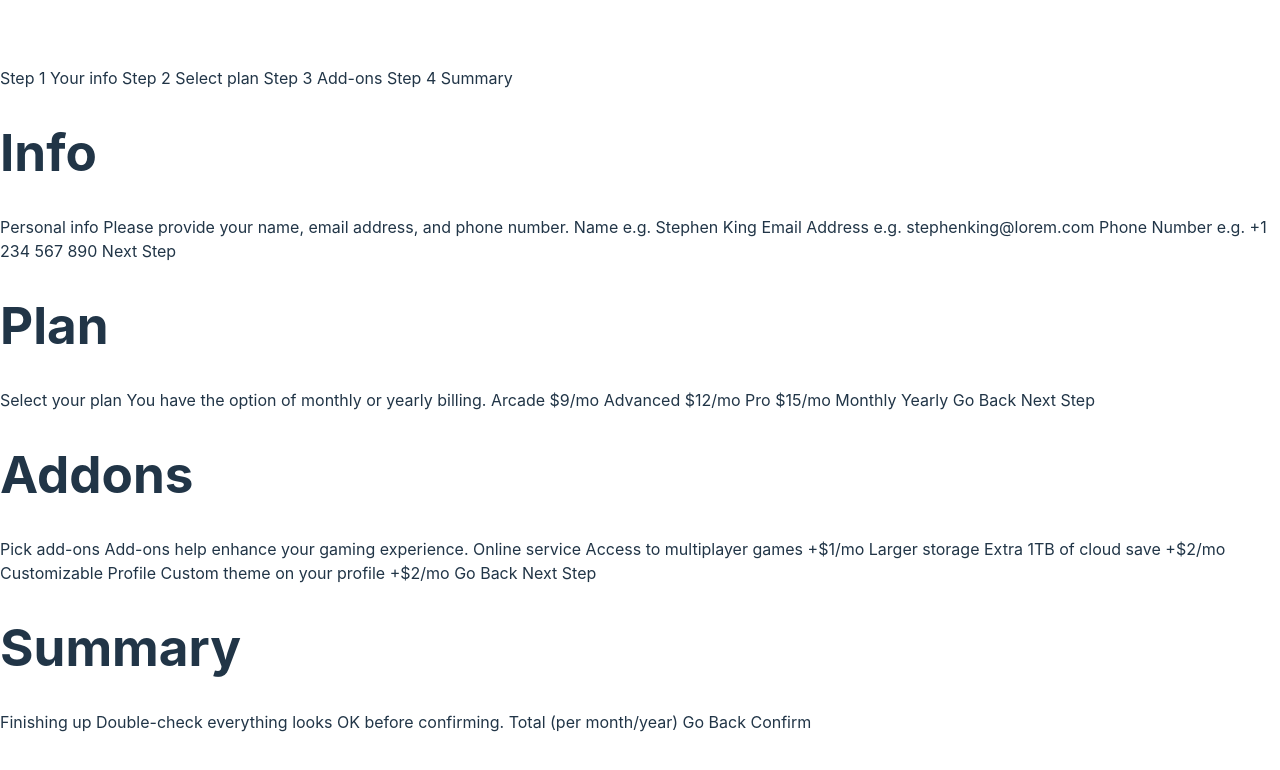
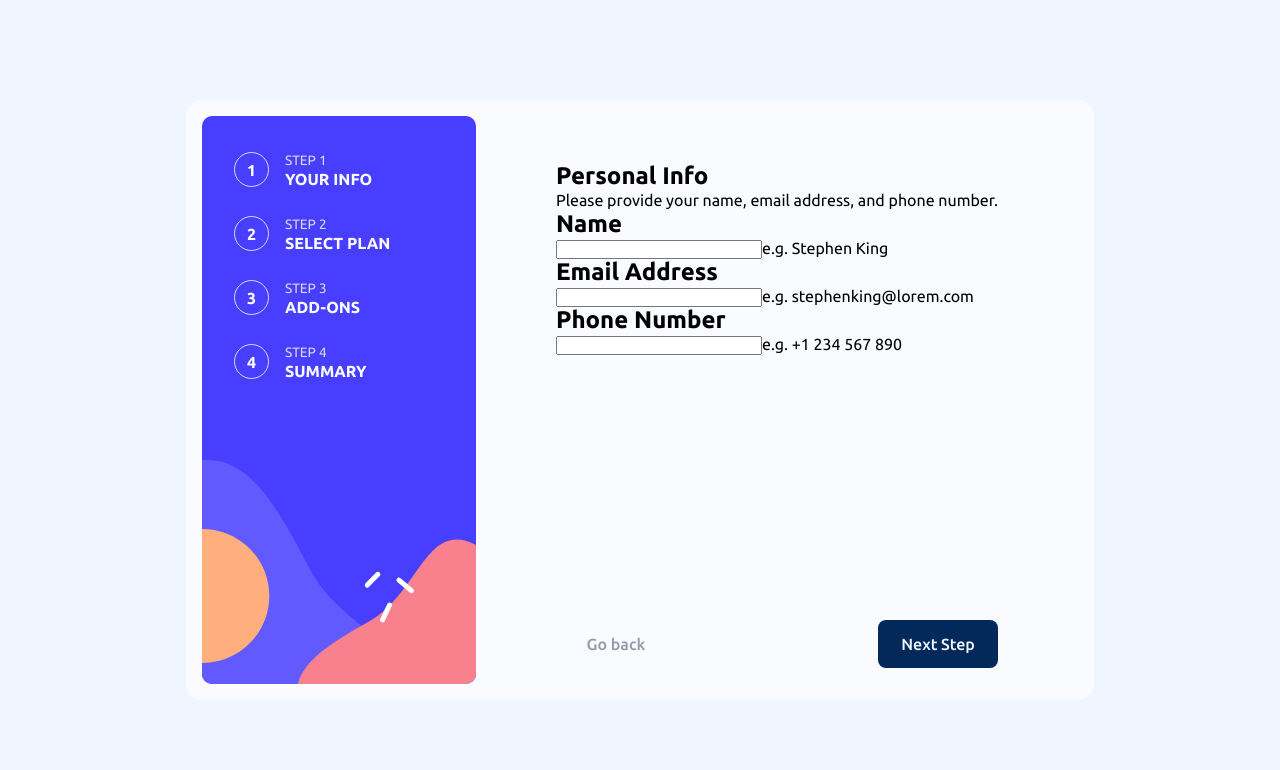
Before and after one commit to HeroldKiraly/multi-step-form-main, a React (Vite) app: page / in a window 1280 px wide. Shown: the top 770 px of the page. Built offline with nearby package versions, Linux system fonts and the light colour scheme.

Commit message:
Added first Info tab

```diff
--- a/src/components/Form.jsx
+++ b/src/components/Form.jsx
@@ -6,22 +6,60 @@ import Summary from './Summary';
 const Form = () => {
     return (
         <>
+            <main>
+                <aside className="sidebar">
+                    <div className="sidebar-item">
+                        <h1>1</h1>
+                        <div>
+                            <span>
                                 Step 1
+                            </span>
+                            <h3>
                                 Your info
-
+                            </h3>
+                        </div>
+                    </div>
+                    <div className="sidebar-item">
+                        <h1>2</h1>
+                        <div>
+                            <span>
                                 Step 2
+                            </span>
+                            <h3>
                                 Select plan
-
+                            </h3>
+                        </div>
+                    </div>
+                    <div className="sidebar-item">
+                        <h1>3</h1>
+                        <div>
+                            <span>
                                 Step 3
+                            </span>
+                            <h3>
                                 Add-ons
-
+                            </h3>
+                        </div>
+                    </div>
+                    <div className="sidebar-item">
+                        <h1>4</h1>
+                        <div>
+                            <span>
                                 Step 4
+                            </span>
+                            <h3>
                                 Summary
-
+                            </h3>
+                        </div>
+                    </div>
+                </aside>
+                <section>
                     <Info />
-            <Plan />
-            <Addons />
-            <Summary />
+                    {/* <Plan /> */}
+                    {/* <Addons /> */}
+                    {/* <Summary /> */}
+                </section>
+            </main>
         </>
     );
 };
--- a/src/components/Info.jsx
+++ b/src/components/Info.jsx
@@ -3,20 +3,39 @@ import React from 'react';
 const Info = () => {
     return (
         <>
-            <h1>Info</h1>
-            Personal info
+            <div className="content">
+                <h1>Personal Info</h1>
+                <p>
                     Please provide your name, email address, and phone number.
+                </p>
 
+                <h2>
                     Name
+                </h2>
+                <input></input>
                 e.g. Stephen King
 
+                <h2>
                     Email Address
+                </h2>
+                <input></input>
                 e.g. stephenking@lorem.com
 
+                <h2>
                     Phone Number
+                </h2>
+                <input></input>
                 e.g. +1 234 567 890
+            </div>
 
+            <div className="buttons-container">
+                <button className="back-button">
+                    Go back
+                </button>
+                <button className="next-button">
                     Next Step
+                </button>
+            </div>
         </>
     );
 };
--- a/src/index.css
+++ b/src/index.css
@@ -1,11 +1,13 @@
+@import url('https://fonts.googleapis.com/css2?family=Ubuntu:wght@400;500;700&display=swap');
+
 :root {
-  font-family: Inter, Avenir, Helvetica, Arial, sans-serif;
+  font-family: 'Ubuntu', sans-serif;
   font-size: 16px;
   line-height: 24px;
   font-weight: 400;
 
   color-scheme: light dark;
-  color: rgba(255, 255, 255, 0.87);
+  color: black;
   background-color: #242424;
 
   font-synthesis: none;
@@ -13,58 +15,130 @@
   -webkit-font-smoothing: antialiased;
   -moz-osx-font-smoothing: grayscale;
   -webkit-text-size-adjust: 100%;
+
+  /* Primary Colors */
+  --marine-blue: hsl(213, 96%, 18%);
+  --purplish-blue: hsl(243, 100%, 62%);
+  --pastel-blue: hsl(228, 100%, 84%);
+  --light-blue: hsl(206, 94%, 87%);
+  --strawberry-red: hsl(354, 84%, 57%);
+  /* Neutral Colors */
+  --cool-gray: hsl(231, 11%, 63%);
+  --light-gray: hsl(229, 24%, 87%);
+  --magnolia: hsl(217, 100%, 97%);
+  --alabaster: hsl(231, 100%, 99%);
+  --white: hsl(0, 0%, 100%);
 }
 
-a {
-  font-weight: 500;
-  color: #646cff;
-  text-decoration: inherit;
+*, *::before, *::after {
+  margin: 0;
+  padding: 0;
+  box-sizing: border-box;
+  font-family: 'Ubuntu', sans-serif;
 }
-a:hover {
-  color: #535bf2;
+
+html {
+  height: 100%;
 }
 
 body {
-  margin: 0;
   display: flex;
-  place-items: center;
-  min-width: 320px;
-  min-height: 100vh;
+  justify-content: center;
+  align-items: center;
+  height: inherit;
+  background-color: var(--magnolia);
 }
 
-h1 {
-  font-size: 3.2em;
-  line-height: 1.1;
+main {
+  display: flex;
+  flex-direction: row;
+  border-radius: 1rem;
+  padding: 1rem;
+  height: fit-content;
+  background-color: var(--alabaster);
 }
 
-button {
-  border-radius: 8px;
-  border: 1px solid transparent;
-  padding: 0.6em 1.2em;
-  font-size: 1em;
-  font-weight: 500;
-  font-family: inherit;
-  background-color: #1a1a1a;
-  cursor: pointer;
-  transition: border-color 0.25s;
-}
-button:hover {
-  border-color: #646cff;
-}
-button:focus,
-button:focus-visible {
-  outline: 4px auto -webkit-focus-ring-color;
+section {
+  display: flex;
+  flex-direction: column;
+  justify-content: space-between;
+  height: fill;
+  margin: 3rem 5rem 1rem 5rem;
 }
 
-@media (prefers-color-scheme: light) {
-  :root {
-    color: #213547;
-    background-color: #ffffff;
-  }
-  a:hover {
-    color: #747bff;
-  }
-  button {
-    background-color: #f9f9f9;
-  }
+/* Buttons Start*/
+
+.buttons-container {
+  display: flex;
+  justify-content: space-between;
 }
+.buttons-container > button {
+  font-weight: 500;
+  height: 3rem;
+  width: 7.5rem;
+  font-size: 1rem;
+  border-radius: 0.5rem;
+}
+.buttons-container > button:hover {
+  cursor: pointer;
+}
+.back-button {
+  color: var(--cool-gray);
+  border: none;
+  background-color: inherit;
+}
+.next-button {
+  color: var(--magnolia);
+  background-color: var(--marine-blue);
+  border: none;
+}
+
+/* Buttons End */
+
+/* Form CSS Start */
+
+.sidebar {
+  text-transform: uppercase;
+  padding: 2rem;
+  color: var(--alabaster);
+  height: 568px;
+  width: 274px;
+  background-repeat: no-repeat;
+  background-image: url(./assets/images/bg-sidebar-desktop.svg);
+}
+
+.sidebar > .sidebar-item > h1 {
+  font-size: 1rem;
+  display: flex;
+  align-items: center;
+  justify-content: center;
+  width: 35px;
+  height: 35px;
+  border-radius: 50%;
+  border: 1.5px solid var(--light-gray);
+}
+
+.sidebar-item {
+  display: flex;
+  flex-direction: row;
+  align-items: center;
+  margin-bottom: 1.3rem;
+}
+
+.sidebar-item > div {
+  display: flex;
+  flex-direction: column;
+  justify-content: center;
+  margin-left: 1rem;
+}
+.sidebar-item > div > span {
+  color: var(--light-gray);
+  font-size: 0.85rem;
+  height: 1.2rem;
+}
+.sidebar-item > div > h3 {
+  height: 1.5rem;
+  font-size: 1rem;
+}
+
+/* Form CSS End */
```
Lines whose indentation alone changed are shown as unchanged.
